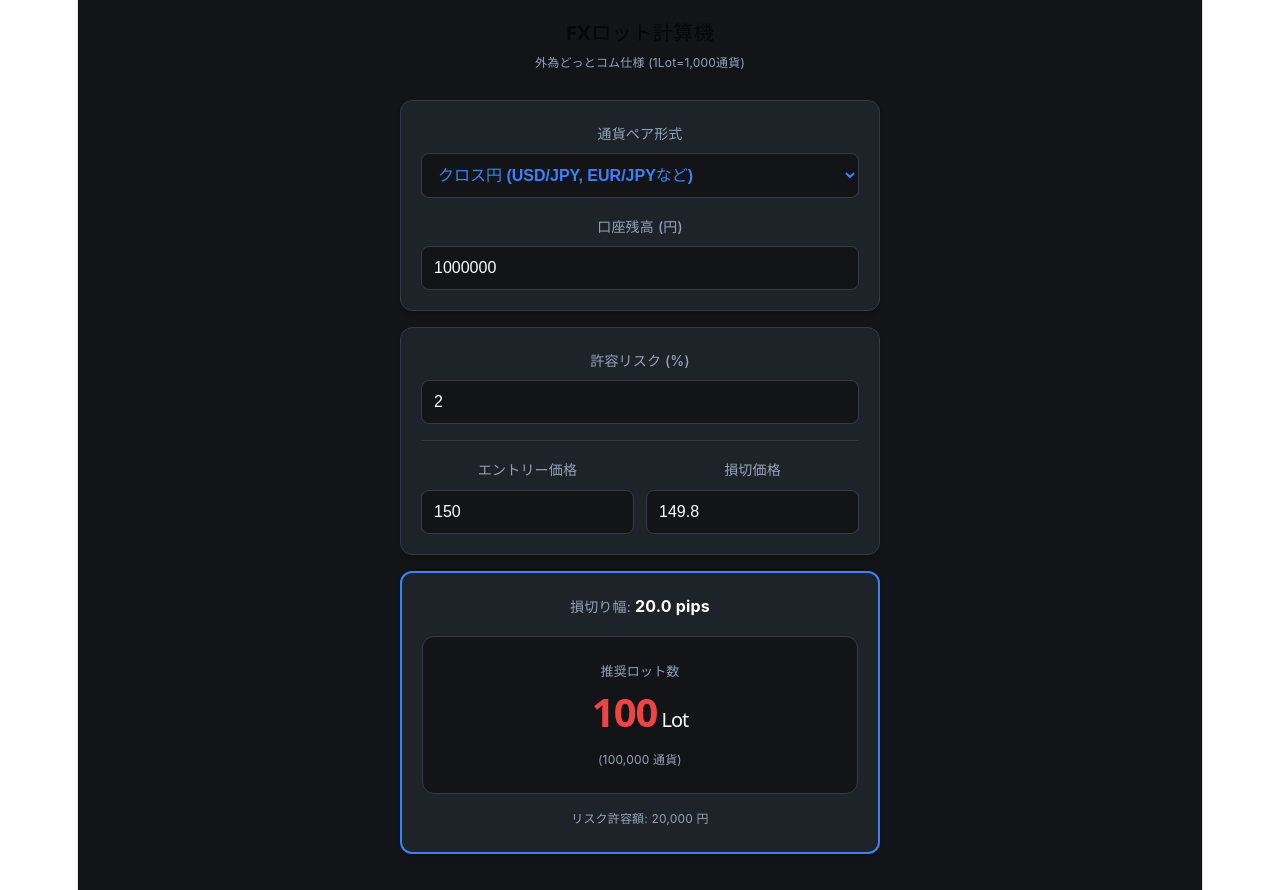
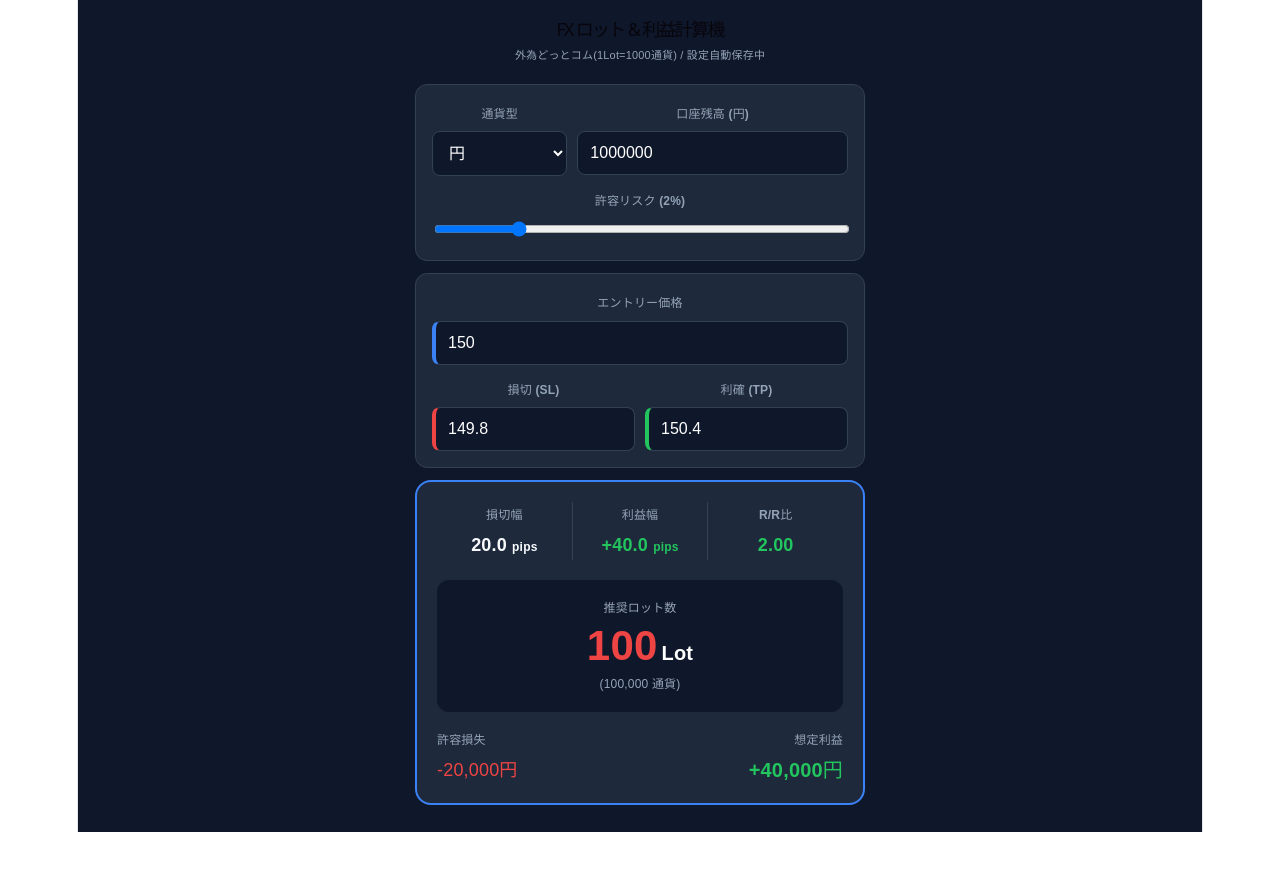
Before and after one commit to wanchankun/fx-calc-lot, a React (Vite) app: page / in a window 1280 px wide. After the commit the page ends 832 px from the top, so only its background shows below. Built offline with nearby package versions, Linux system fonts and the light colour scheme.

Commit message:
complete UI with Profit and Risk-Reward

```diff
--- a/src/App.tsx
+++ b/src/App.tsx
@@ -1,200 +1,159 @@
 import { useState, useEffect } from 'react'
 
 function App() {
-  // --- ローカルストレージからデータを読み込む関数 ---
+  // --- データの復元機能 ---
   const getSavedValue = (key: string, defaultValue: any) => {
     const saved = localStorage.getItem(key);
     return saved !== null ? JSON.parse(saved) : defaultValue;
   };
 
-  // --- 状態管理 (初期値に保存された値を指定) ---
   const [balance, setBalance] = useState(() => getSavedValue('fx_balance', 1000000));
   const [risk, setRisk] = useState(() => getSavedValue('fx_risk', 2));
   const [entryPrice, setEntryPrice] = useState(() => getSavedValue('fx_entry', 150.00));
   const [stopLossPrice, setStopLossPrice] = useState(() => getSavedValue('fx_stop', 149.80));
+  const [exitPrice, setExitPrice] = useState(() => getSavedValue('fx_exit', 150.40));
   const [pairType, setPairType] = useState<'JPY' | 'USD'>(() => getSavedValue('fx_pair', 'JPY'));
 
-  // --- 値が変更されるたびに保存する (useEffect) ---
+  // --- 自動保存 ---
   useEffect(() => {
     localStorage.setItem('fx_balance', JSON.stringify(balance));
     localStorage.setItem('fx_risk', JSON.stringify(risk));
     localStorage.setItem('fx_entry', JSON.stringify(entryPrice));
     localStorage.setItem('fx_stop', JSON.stringify(stopLossPrice));
+    localStorage.setItem('fx_exit', JSON.stringify(exitPrice));
     localStorage.setItem('fx_pair', JSON.stringify(pairType));
-  }, [balance, risk, entryPrice, stopLossPrice, pairType]);
+  }, [balance, risk, entryPrice, stopLossPrice, exitPrice, pairType]);
 
-  // --- 計算ロジック (外為どっとコム仕様) ---
+  // --- 計算ロジック (外為どっとコム: 1Lot=1000通貨) ---
   const CONTRACT_SIZE = 1000;
   const multiplier = pairType === 'JPY' ? 100 : 10000;
-  const pips = Math.abs(entryPrice - stopLossPrice) * multiplier;
 
-  // ドルストレートの場合は厳密にはドル円換算が必要だが、
-  // 簡易版としてクロス円と同じ損益計算(1pips=10円)として扱う
-  const lot = pips > 0
-    ? (balance * (risk / 100)) / (pips * 0.01 * CONTRACT_SIZE)
+  // 1. 損切り幅(pips)
+  const slPips = Math.abs(entryPrice - stopLossPrice) * multiplier;
+
+  // 2. 買い・売りの自動判定
+  const isLong = entryPrice > stopLossPrice;
+
+  // 3. 利益幅(pips)
+  const tpPips = isLong
+    ? (exitPrice - entryPrice) * multiplier
+    : (entryPrice - exitPrice) * multiplier;
+
+  // 4. 推奨ロット (リスク許容額 ÷ 損切時の1Lotあたり損失額)
+  const lot = slPips > 0
+    ? (balance * (risk / 100)) / (slPips * 0.01 * CONTRACT_SIZE)
     : 0;
+  const fixedLot = Math.floor(lot);
 
-  // --- 統一デザインの定義 (テーマ) ---
+  // 5. 想定利益額
+  const expectedProfit = fixedLot * CONTRACT_SIZE * (tpPips * 0.01);
+
+  // 6. リスクリワード比 (利益幅 / 損切幅)
+  const rrRatio = slPips > 0 ? (tpPips / slPips).toFixed(2) : "0.00";
+
+  // --- スタイル定義 ---
   const theme = {
-    bg: '#121418',       // 全体の背景色 (ダークグレー)
-    cardBg: '#1e2229',   // 入力・結果エリアの背景色
-    border: '#343a46',   // 枠線の色
-    text: '#ffffff',     // メインの文字色
-    textMuted: '#94a3b8',// 薄い文字色 (ラベル用)
-    primary: '#3b82f6',  // アクセントカラー (青)
-    danger: '#ef4444',   // ロット数の赤色
+    bg: '#0f172a', cardBg: '#1e293b', border: '#334155',
+    text: '#f8fafc', textMuted: '#94a3b8',
+    primary: '#3b82f6', danger: '#ef4444', success: '#22c55e',
   };
 
-  // --- 共通のスタイル部品 ---
-  const commonInputStyle: React.CSSProperties = {
-    width: '100%',
-    padding: '12px',
-    backgroundColor: theme.bg,
-    color: theme.text,
-    border: `1px solid ${theme.border}`,
-    borderRadius: '8px',
-    fontSize: '16px', // スマホでズームされないサイズ
-    boxSizing: 'border-box',
-    outline: 'none',
+  const inputStyle: React.CSSProperties = {
+    width: '100%', padding: '12px', backgroundColor: '#0f172a', color: '#fff',
+    border: `1px solid ${theme.border}`, borderRadius: '8px', fontSize: '16px', boxSizing: 'border-box'
   };
 
   const labelStyle: React.CSSProperties = {
-    display: 'block',
-    color: theme.textMuted,
-    fontSize: '14px',
-    marginBottom: '6px',
-    fontWeight: '500',
-  };
-
-  const cardStyle: React.CSSProperties = {
-    backgroundColor: theme.cardBg,
-    borderRadius: '12px',
-    padding: '20px',
-    border: `1px solid ${theme.border}`,
-    marginBottom: '16px',
-    boxShadow: '0 4px 6px -1px rgba(0, 0, 0, 0.1), 0 2px 4px -1px rgba(0, 0, 0, 0.06)'
+    display: 'block', color: theme.textMuted, fontSize: '12px', marginBottom: '4px', fontWeight: 'bold'
   };
 
   return (
-    // 全体のコンテナ (ダーク背景)
-    <div style={{
-      backgroundColor: theme.bg,
-      color: theme.text,
-      minHeight: '100vh', // 画面いっぱいに広げる
-      padding: '20px',
-      fontFamily: '-apple-system, BlinkMacSystemFont, "Segoe UI", Roboto, Helvetica, Arial, sans-serif',
-      display: 'flex',
-      flexDirection: 'column',
-      alignItems: 'center', // 中央寄せ
-    }}>
+    <div style={{ backgroundColor: theme.bg, color: theme.text, minHeight: '100vh', padding: '16px', fontFamily: 'sans-serif', display: 'flex', flexDirection: 'column', alignItems: 'center' }}>
 
-      {/* ヘッダーエリア */}
-      <div style={{ width: '100%', maxWidth: '480px', textAlign: 'center', marginBottom: '24px' }}>
-        <h1 style={{ fontSize: '20px', fontWeight: '700', margin: '0 0 4px 0', letterSpacing: '0.5px' }}>
-          FXロット計算機
-        </h1>
-        <p style={{ fontSize: '12px', color: theme.textMuted, margin: 0 }}>
-          外為どっとコム仕様 (1Lot=1,000通貨)
-        </p>
-      </div>
+      <header style={{ width: '100%', maxWidth: '450px', textAlign: 'center', marginBottom: '16px' }}>
+        <h1 style={{ fontSize: '18px', margin: 0 }}>FX ロット & 利益計算機</h1>
+        <div style={{ fontSize: '11px', color: theme.textMuted }}>外為どっとコム(1Lot=1000通貨) / 設定自動保存中</div>
+      </header>
 
-      {/* メインエリア (入力フォーム群) */}
-      <div style={{ width: '100%', maxWidth: '480px' }}>
-
-        {/* 通貨形式 & 残高セクション */}
-        <div style={cardStyle}>
-          <div style={{ marginBottom: '16px' }}>
-            <label style={labelStyle}>通貨ペア形式</label>
-            <select
-              value={pairType}
-              onChange={e => setPairType(e.target.value as 'JPY' | 'USD')}
-              style={{...commonInputStyle, ...{ color: theme.primary, fontWeight: '600' } }} // プルダウン文字を青に
-            >
-              <option value="JPY">クロス円 (USD/JPY, EUR/JPYなど)</option>
-              <option value="USD">ドルストレート (EUR/USDなど)</option>
-            </select>
+      <main style={{ width: '100%', maxWidth: '450px' }}>
+        {/* 基本設定エリア */}
+        <div style={{ backgroundColor: theme.cardBg, padding: '16px', borderRadius: '12px', marginBottom: '12px', border: `1px solid ${theme.border}` }}>
+          <div style={{ display: 'grid', gridTemplateColumns: '1fr 2fr', gap: '10px', marginBottom: '12px' }}>
+            <div>
+              <label style={labelStyle}>通貨型</label>
+              <select value={pairType} onChange={e => setPairType(e.target.value as 'JPY' | 'USD')} style={inputStyle}>
+                <option value="JPY">円</option>
+                <option value="USD">ドル</option>
+              </select>
+            </div>
+            <div>
+              <label style={labelStyle}>口座残高 (円)</label>
+              <input type="number" value={balance} onChange={e => setBalance(Number(e.target.value))} style={inputStyle} />
+            </div>
           </div>
           <div>
-            <label style={labelStyle}>口座残高 (円)</label>
-            <input
-              type="number"
-              value={balance}
-              onChange={e => setBalance(Number(e.target.value))}
-              style={commonInputStyle}
-            />
+            <label style={labelStyle}>許容リスク ({risk}%)</label>
+            <input type="range" min="0.1" max="10" step="0.1" value={risk} onChange={e => setRisk(Number(e.target.value))} style={{ width: '100%' }} />
           </div>
         </div>
 
-        {/* リスク & 価格設定セクション */}
-        <div style={cardStyle}>
-          <div style={{ marginBottom: '16px' }}>
-            <label style={labelStyle}>許容リスク (%)</label>
-            <input
-              type="number"
-              value={risk}
-              onChange={e => setRisk(Number(e.target.value))}
-              style={commonInputStyle}
-            />
+        {/* 価格入力エリア */}
+        <div style={{ backgroundColor: theme.cardBg, padding: '16px', borderRadius: '12px', marginBottom: '12px', border: `1px solid ${theme.border}` }}>
+          <div style={{ marginBottom: '12px' }}>
+            <label style={labelStyle}>エントリー価格</label>
+            <input type="number" step="0.001" value={entryPrice} onChange={e => setEntryPrice(Number(e.target.value))} style={{ ...inputStyle, borderLeft: `4px solid ${theme.primary}` }} />
           </div>
-
-          {/* 価格入力エリア (少し区切りを入れる) */}
-          <div style={{ borderTop: `1px solid ${theme.border}`, paddingTop: '16px', display: 'grid', gridTemplateColumns: '1fr 1fr', gap: '12px' }}>
+          <div style={{ display: 'grid', gridTemplateColumns: '1fr 1fr', gap: '10px' }}>
             <div>
-              <label style={labelStyle}>エントリー価格</label>
-              <input
-                type="number"
-                step="0.001"
-                value={entryPrice}
-                onChange={e => setEntryPrice(Number(e.target.value))}
-                style={commonInputStyle}
-              />
+              <label style={labelStyle}>損切 (SL)</label>
+              <input type="number" step="0.001" value={stopLossPrice} onChange={e => setStopLossPrice(Number(e.target.value))} style={{ ...inputStyle, borderLeft: `4px solid ${theme.danger}` }} />
             </div>
             <div>
-              <label style={labelStyle}>損切価格</label>
-              <input
-                type="number"
-                step="0.001"
-                value={stopLossPrice}
-                onChange={e => setStopLossPrice(Number(e.target.value))}
-                style={commonInputStyle}
-              />
+              <label style={labelStyle}>利確 (TP)</label>
+              <input type="number" step="0.001" value={exitPrice} onChange={e => setExitPrice(Number(e.target.value))} style={{ ...inputStyle, borderLeft: `4px solid ${theme.success}` }} />
             </div>
           </div>
         </div>
 
-        {/* --- 計算結果セクション (ここが一番大事！) --- */}
-        <div style={{...cardStyle, ...{ border: `2px solid ${theme.primary}` }}}>
-          <div style={{ textAlign: 'center' }}>
-            <p style={{ color: theme.textMuted, fontSize: '14px', margin: '0 0 16px 0' }}>
-              損切り幅: <strong style={{color: theme.text, fontSize: '16px'}}>{pips.toFixed(1)} pips</strong>
-            </p>
+        {/* 結果表示エリア */}
+        <div style={{ backgroundColor: theme.cardBg, padding: '20px', borderRadius: '16px', border: `2px solid ${theme.primary}`, textAlign: 'center' }}>
 
-            {/* Lot数表示エリア */}
-            <div style={{ backgroundColor: theme.bg, padding: '20px', borderRadius: '12px', border: `1px solid ${theme.border}` }}>
-              <span style={{ fontSize: '13px', color: theme.textMuted }}>推奨ロット数</span>
-              <h2 style={{
-                color: theme.danger,
-                fontSize: '40px', // 特大サイズ
-                fontWeight: '800',
-                margin: '4px 0',
-                letterSpacing: '-1px'
-              }}>
-                {Math.floor(lot).toLocaleString()}
-                <span style={{ fontSize: '20px', color: theme.text, fontWeight: '500', marginLeft: '4px' }}>Lot</span>
-              </h2>
-              <p style={{ fontSize: '12px', color: theme.textMuted, margin: 0 }}>
-                ({ (Math.floor(lot) * CONTRACT_SIZE).toLocaleString() } 通貨)
-              </p>
+          <div style={{ display: 'flex', justifyContent: 'space-between', marginBottom: '20px' }}>
+            <div style={{ flex: 1 }}>
+              <div style={labelStyle}>損切幅</div>
+              <div style={{ fontSize: '18px', fontWeight: 'bold' }}>{slPips.toFixed(1)} <span style={{fontSize: '12px'}}>pips</span></div>
             </div>
+            <div style={{ flex: 1, borderLeft: `1px solid ${theme.border}`, borderRight: `1px solid ${theme.border}` }}>
+              <div style={labelStyle}>利益幅</div>
+              <div style={{ fontSize: '18px', fontWeight: 'bold', color: theme.success }}>+{tpPips.toFixed(1)} <span style={{fontSize: '12px'}}>pips</span></div>
+            </div>
+            <div style={{ flex: 1 }}>
+              <div style={labelStyle}>R/R比</div>
+              <div style={{ fontSize: '18px', fontWeight: 'bold', color: Number(rrRatio) >= 2 ? theme.success : '#fff' }}>{rrRatio}</div>
+            </div>
+          </div>
 
-            {/* リスク額 */}
-            <p style={{ fontSize: '12px', color: theme.textMuted, marginTop: '12px', marginBottom: 0 }}>
-              リスク許容額: { (balance * (risk / 100)).toLocaleString() } 円
-            </p>
+          <div style={{ backgroundColor: '#0f172a', padding: '15px', borderRadius: '12px', marginBottom: '15px' }}>
+            <div style={labelStyle}>推奨ロット数</div>
+            <div style={{ color: theme.danger, fontSize: '42px', fontWeight: '900', lineHeight: 1 }}>
+              {fixedLot.toLocaleString()}
+              <span style={{ fontSize: '20px', color: '#fff', marginLeft: '4px' }}>Lot</span>
+            </div>
+            <div style={{ fontSize: '12px', color: theme.textMuted, marginTop: '4px' }}>({(fixedLot * CONTRACT_SIZE).toLocaleString()} 通貨)</div>
+          </div>
+
+          <div style={{ display: 'flex', justifyContent: 'space-between', alignItems: 'center' }}>
+            <div style={{ textAlign: 'left' }}>
+              <div style={labelStyle}>許容損失</div>
+              <div style={{ color: theme.danger }}>-{(balance * (risk/100)).toLocaleString()}円</div>
+            </div>
+            <div style={{ textAlign: 'right' }}>
+              <div style={labelStyle}>想定利益</div>
+              <div style={{ color: theme.success, fontSize: '20px', fontWeight: 'bold' }}>+{Math.floor(expectedProfit).toLocaleString()}円</div>
+            </div>
           </div>
         </div>
-
-      </div>
+      </main>
     </div>
   )
 }
```
